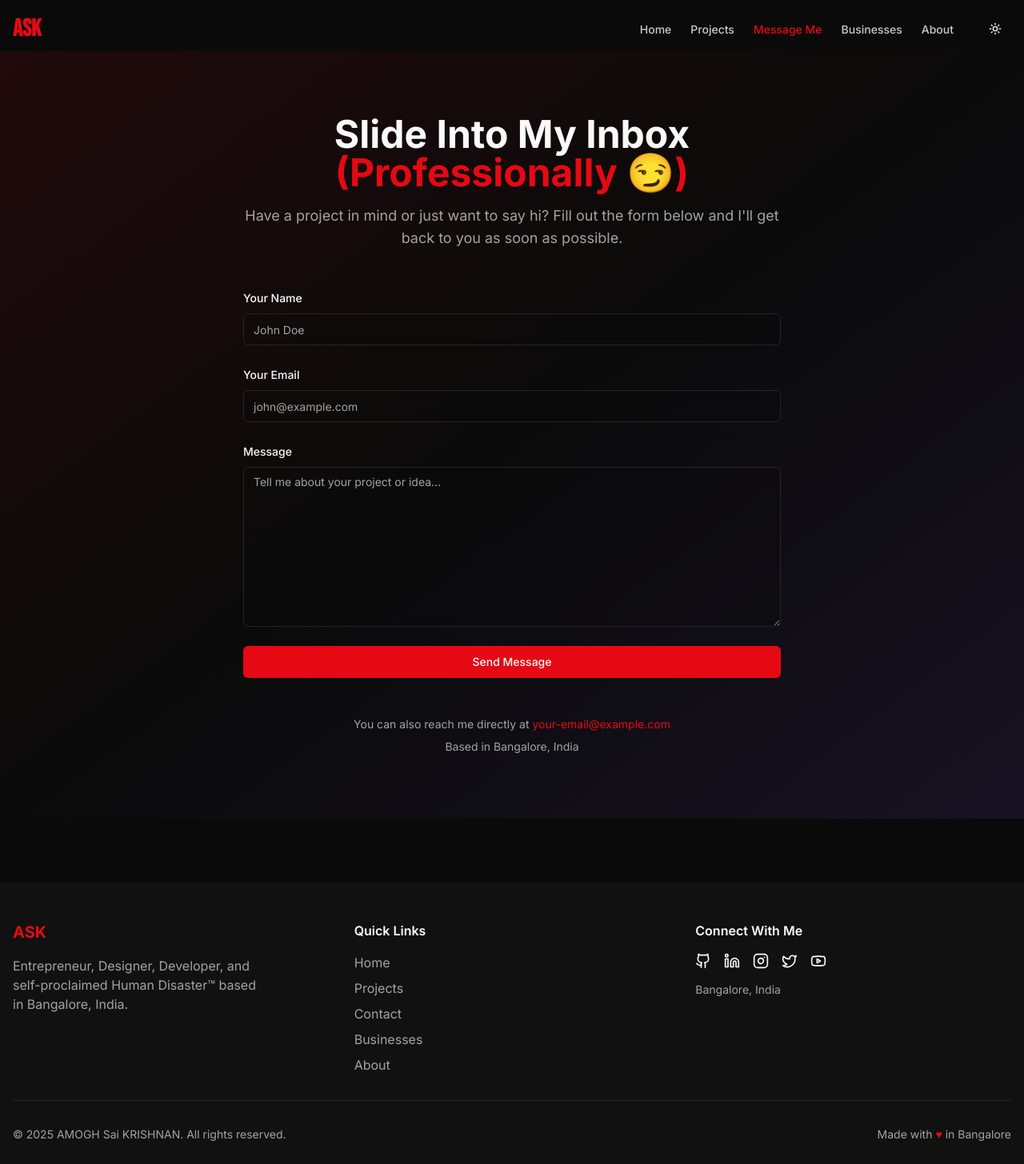
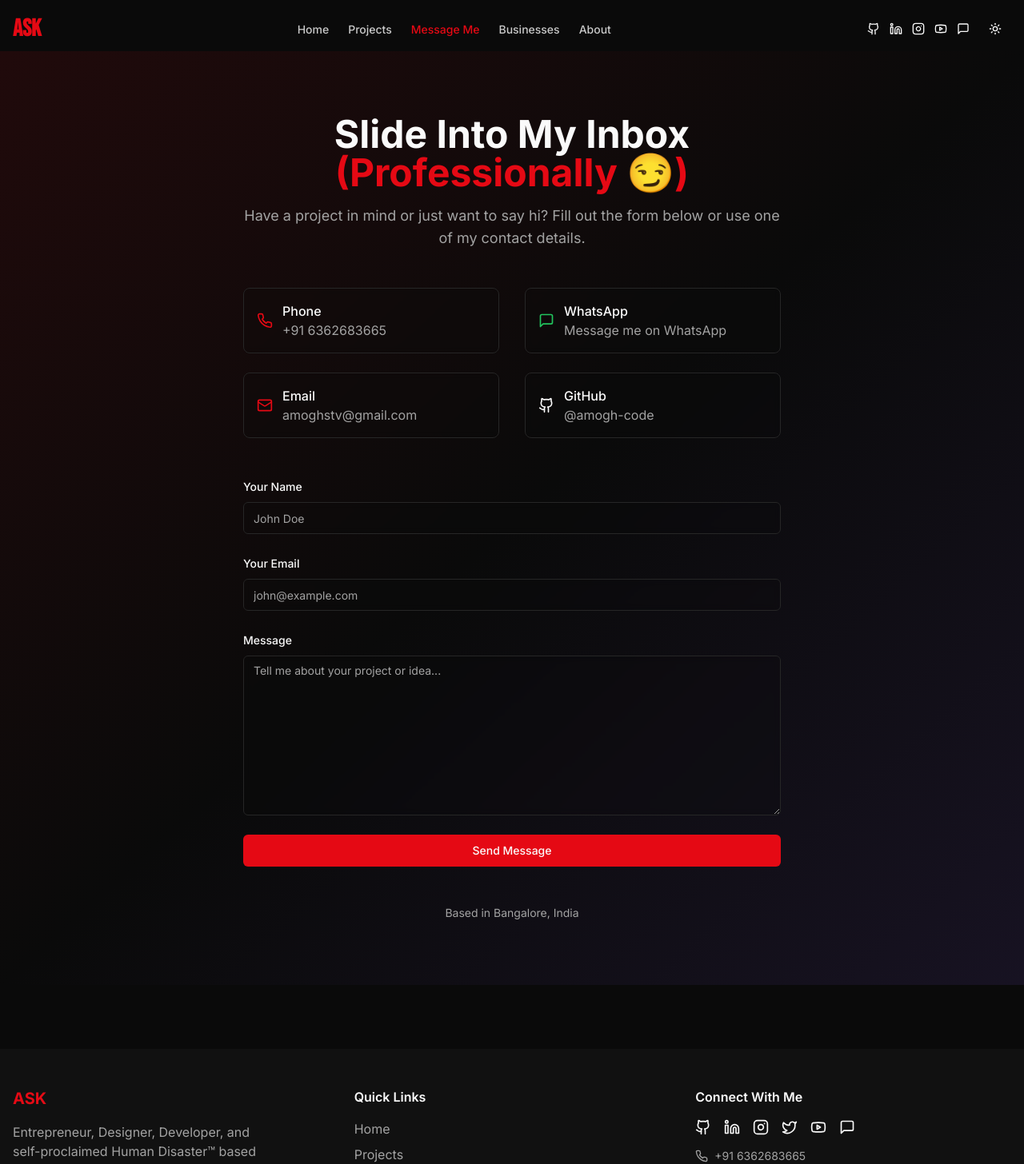
Before and after one commit to amogh-code/ask-in-the-void, a React (Vite) app: page /message in a window 1280 px wide. Shown: the top 1456 px of the page at 80% size. Built offline with nearby package versions, Linux system fonts and the light colour scheme.

Commit message:
Refactor: Update contact and social links
Update contact information, social media links, and project sources.
Move social media icons to the top right.

```diff
--- a/src/components/Footer.tsx
+++ b/src/components/Footer.tsx
@@ -1,7 +1,7 @@
 
 import React from 'react';
 import { Link } from 'react-router-dom';
-import { Github, Linkedin, Instagram, Twitter, Youtube } from 'lucide-react';
+import { Github, Linkedin, Instagram, Twitter, Youtube, Phone, Mail, MessageSquare } from 'lucide-react';
 
 const Footer: React.FC = () => {
   return (
@@ -50,7 +50,7 @@ const Footer: React.FC = () => {
             <h4 className="font-semibold">Connect With Me</h4>
             <div className="flex space-x-4">
               <a
-                href="https://github.com"
+                href="https://github.com/amogh-code"
                 target="_blank"
                 rel="noopener noreferrer"
                 className="hover:text-netflix transition-colors hover-float"
@@ -59,7 +59,7 @@ const Footer: React.FC = () => {
                 <Github className="h-5 w-5" />
               </a>
               <a
-                href="https://linkedin.com"
+                href="https://www.linkedin.com/in/amogh-sai-krishnan-1506a8212"
                 target="_blank"
                 rel="noopener noreferrer"
                 className="hover:text-netflix transition-colors hover-float"
@@ -68,7 +68,7 @@ const Footer: React.FC = () => {
                 <Linkedin className="h-5 w-5" />
               </a>
               <a
-                href="https://instagram.com"
+                href="https://www.instagram.com/amogh.kris/"
                 target="_blank"
                 rel="noopener noreferrer"
                 className="hover:text-netflix transition-colors hover-float"
@@ -86,7 +86,7 @@ const Footer: React.FC = () => {
                 <Twitter className="h-5 w-5" />
               </a>
               <a
-                href="https://youtube.com"
+                href="https://www.youtube.com/channel/UCtoXVCLToZyREW3V2HICgTw"
                 target="_blank"
                 rel="noopener noreferrer"
                 className="hover:text-netflix transition-colors hover-float"
@@ -94,10 +94,27 @@ const Footer: React.FC = () => {
               >
                 <Youtube className="h-5 w-5" />
               </a>
+              <a
+                href="https://wa.link/hhleux"
+                target="_blank"
+                rel="noopener noreferrer"
+                className="hover:text-green-500 transition-colors hover-float"
+                aria-label="WhatsApp"
+              >
+                <MessageSquare className="h-5 w-5" />
+              </a>
             </div>
-            <p className="text-sm text-muted-foreground">
-              Bangalore, India
-            </p>
+            <div className="text-sm text-muted-foreground space-y-1">
+              <p className="flex items-center gap-2">
+                <Phone className="h-4 w-4" /> +91 6362683665
+              </p>
+              <p className="flex items-center gap-2">
+                <Mail className="h-4 w-4" /> amoghstv@gmail.com
+              </p>
+              <p>
+                Bangalore, India
+              </p>
+            </div>
           </div>
         </div>
 
--- a/src/components/NavBar.tsx
+++ b/src/components/NavBar.tsx
@@ -1,7 +1,7 @@
 
 import React, { useState, useEffect } from 'react';
 import { Link, useLocation } from 'react-router-dom';
-import { Menu, X, Moon, Sun } from 'lucide-react';
+import { Menu, X, Moon, Sun, Github, Linkedin, Instagram, Youtube, MessageSquare } from 'lucide-react';
 import { Button } from '@/components/ui/button';
 
 interface NavBarProps {
@@ -58,7 +58,7 @@ const NavBar: React.FC<NavBarProps> = ({ toggleTheme, isDarkMode }) => {
           </Link>
 
           {/* Desktop Navigation */}
-          <div className="hidden md:flex items-center space-x-8">
+          <div className="hidden md:flex items-center space-x-6">
             <ul className="flex space-x-6">
               {navItems.map((item) => (
                 <li key={item.name}>
@@ -73,14 +73,58 @@ const NavBar: React.FC<NavBarProps> = ({ toggleTheme, isDarkMode }) => {
                 </li>
               ))}
             </ul>
+          </div>
+
+          {/* Social Icons - Desktop */}
+          <div className="hidden md:flex items-center space-x-3">
+            <a
+              href="https://github.com/amogh-code"
+              target="_blank"
+              rel="noopener noreferrer"
+              className="hover:text-netflix transition-colors"
+            >
+              <Github className="h-4 w-4" />
+            </a>
+            <a
+              href="https://www.linkedin.com/in/amogh-sai-krishnan-1506a8212"
+              target="_blank"
+              rel="noopener noreferrer"
+              className="hover:text-netflix transition-colors"
+            >
+              <Linkedin className="h-4 w-4" />
+            </a>
+            <a
+              href="https://www.instagram.com/amogh.kris/"
+              target="_blank"
+              rel="noopener noreferrer"
+              className="hover:text-netflix transition-colors"
+            >
+              <Instagram className="h-4 w-4" />
+            </a>
+            <a
+              href="https://www.youtube.com/channel/UCtoXVCLToZyREW3V2HICgTw"
+              target="_blank"
+              rel="noopener noreferrer"
+              className="hover:text-netflix transition-colors"
+            >
+              <Youtube className="h-4 w-4" />
+            </a>
+            <a
+              href="https://wa.link/hhleux"
+              target="_blank"
+              rel="noopener noreferrer"
+              className="hover:text-green-500 transition-colors"
+            >
+              <MessageSquare className="h-4 w-4" />
+            </a>
 
             <Button
               variant="ghost"
               size="icon"
               onClick={toggleTheme}
-              className="rounded-full hover:bg-muted"
+              className="ml-2 rounded-full hover:bg-muted"
             >
-              {isDarkMode ? <Sun className="h-5 w-5" /> : <Moon className="h-5 w-5" />}
+              {isDarkMode ? <Sun className="h-4 w-4" /> : <Moon className="h-4 w-4" />}
             </Button>
           </div>
 
@@ -113,7 +157,7 @@ const NavBar: React.FC<NavBarProps> = ({ toggleTheme, isDarkMode }) => {
           isOpen ? 'translate-x-0' : 'translate-x-full'
         } md:hidden flex flex-col justify-center items-center`}
       >
-        <ul className="space-y-8 text-center">
+        <ul className="space-y-8 text-center mb-8">
           {navItems.map((item) => (
             <li key={item.name} className="transform transition-transform hover:scale-110">
               <Link
@@ -128,6 +172,55 @@ const NavBar: React.FC<NavBarProps> = ({ toggleTheme, isDarkMode }) => {
             </li>
           ))}
         </ul>
+
+        {/* Social Icons - Mobile */}
+        <div className="flex space-x-6 mt-8">
+          <a
+            href="https://github.com/amogh-code"
+            target="_blank"
+            rel="noopener noreferrer"
+            className="hover:text-netflix transition-colors"
+            onClick={() => setIsOpen(false)}
+          >
+            <Github className="h-5 w-5" />
+          </a>
+          <a
+            href="https://www.linkedin.com/in/amogh-sai-krishnan-1506a8212"
+            target="_blank"
+            rel="noopener noreferrer"
+            className="hover:text-netflix transition-colors"
+            onClick={() => setIsOpen(false)}
+          >
+            <Linkedin className="h-5 w-5" />
+          </a>
+          <a
+            href="https://www.instagram.com/amogh.kris/"
+            target="_blank"
+            rel="noopener noreferrer"
+            className="hover:text-netflix transition-colors"
+            onClick={() => setIsOpen(false)}
+          >
+            <Instagram className="h-5 w-5" />
+          </a>
+          <a
+            href="https://www.youtube.com/channel/UCtoXVCLToZyREW3V2HICgTw"
+            target="_blank"
+            rel="noopener noreferrer"
+            className="hover:text-netflix transition-colors"
+            onClick={() => setIsOpen(false)}
+          >
+            <Youtube className="h-5 w-5" />
+          </a>
+          <a
+            href="https://wa.link/hhleux"
+            target="_blank"
+            rel="noopener noreferrer"
+            className="hover:text-green-500 transition-colors"
+            onClick={() => setIsOpen(false)}
+          >
+            <MessageSquare className="h-5 w-5" />
+          </a>
+        </div>
       </div>
     </>
   );
--- a/src/components/SocialButtons.tsx
+++ b/src/components/SocialButtons.tsx
@@ -1,6 +1,6 @@
 
 import React from 'react';
-import { Youtube, Instagram, Twitter, Linkedin } from 'lucide-react';
+import { Youtube, Instagram, Twitter, Linkedin, Github, Phone, Mail, MessageSquare } from 'lucide-react';
 import { Button } from '@/components/ui/button';
 
 interface SocialButtonsProps {
@@ -16,7 +16,7 @@ const SocialButtons: React.FC<SocialButtonsProps> = ({ className = '' }) => {
         className="bg-transparent border border-netflix hover:bg-netflix hover:text-white transition-all duration-300 group"
         asChild
       >
-        <a href="https://youtube.com" target="_blank" rel="noopener noreferrer" aria-label="YouTube">
+        <a href="https://www.youtube.com/channel/UCtoXVCLToZyREW3V2HICgTw" target="_blank" rel="noopener noreferrer" aria-label="YouTube">
           <Youtube className="h-5 w-5 group-hover:animate-bounce" />
         </a>
       </Button>
@@ -27,7 +27,7 @@ const SocialButtons: React.FC<SocialButtonsProps> = ({ className = '' }) => {
         className="bg-transparent border border-purpleask hover:bg-purpleask hover:text-white transition-all duration-300 group"
         asChild
       >
-        <a href="https://instagram.com" target="_blank" rel="noopener noreferrer" aria-label="Instagram">
+        <a href="https://www.instagram.com/amogh.kris/" target="_blank" rel="noopener noreferrer" aria-label="Instagram">
           <Instagram className="h-5 w-5 group-hover:animate-bounce" />
         </a>
       </Button>
@@ -49,8 +49,30 @@ const SocialButtons: React.FC<SocialButtonsProps> = ({ className = '' }) => {
         className="bg-transparent border border-yellowask hover:bg-yellowask hover:text-black transition-all duration-300 group"
         asChild
       >
-        <a href="https://linkedin.com" target="_blank" rel="noopener noreferrer" aria-label="LinkedIn">
+        <a href="https://www.linkedin.com/in/amogh-sai-krishnan-1506a8212" target="_blank" rel="noopener noreferrer" aria-label="LinkedIn">
           <Linkedin className="h-5 w-5 group-hover:animate-bounce" />
+        </a>
+      </Button>
+
+      <Button
+        variant="outline"
+        size="icon"
+        className="bg-transparent border border-green-500 hover:bg-green-500 hover:text-white transition-all duration-300 group"
+        asChild
+      >
+        <a href="https://wa.link/hhleux" target="_blank" rel="noopener noreferrer" aria-label="WhatsApp">
+          <MessageSquare className="h-5 w-5 group-hover:animate-bounce" />
+        </a>
+      </Button>
+
+      <Button
+        variant="outline"
+        size="icon"
+        className="bg-transparent border border-gray-500 hover:bg-gray-700 hover:text-white transition-all duration-300 group"
+        asChild
+      >
+        <a href="https://github.com/amogh-code" target="_blank" rel="noopener noreferrer" aria-label="GitHub">
+          <Github className="h-5 w-5 group-hover:animate-bounce" />
         </a>
       </Button>
     </div>
--- a/src/pages/Message.tsx
+++ b/src/pages/Message.tsx
@@ -1,11 +1,12 @@
 
-import React, { useState, useRef } from 'react';
+import React, { useState, useRef, useEffect } from 'react';
 import { Button } from '@/components/ui/button';
 import { Input } from '@/components/ui/input';
 import { Textarea } from '@/components/ui/textarea';
 import { Label } from '@/components/ui/label';
 import ThankYouAnimation from '@/components/ThankYouAnimation';
 import { setupIntersectionObserver } from '@/lib/utils';
+import { Phone, Mail, MessageSquare, Github } from 'lucide-react';
 
 const Message: React.FC = () => {
   const [name, setName] = useState('');
@@ -14,7 +15,7 @@ const Message: React.FC = () => {
   const [showThankYou, setShowThankYou] = useState(false);
   const formRef = useRef<HTMLFormElement>(null);
 
-  React.useEffect(() => {
+  useEffect(() => {
     setupIntersectionObserver();
   }, []);
 
@@ -31,7 +32,7 @@ Message:
 ${message}
     `;
 
-    const mailtoUrl = `mailto:your-email@example.com?subject=${encodeURIComponent(subject)}&body=${encodeURIComponent(body)}`;
+    const mailtoUrl = `mailto:amoghstv@gmail.com?subject=${encodeURIComponent(subject)}&body=${encodeURIComponent(body)}`;
 
     // Open email client
     window.open(mailtoUrl);
@@ -59,8 +60,46 @@ ${message}
             </h1>
             <p className="text-lg text-center mb-12 text-muted-foreground animate-on-scroll">
               Have a project in mind or just want to say hi? Fill out the form below
-              and I'll get back to you as soon as possible.
+              or use one of my contact details.
             </p>
+
+            <div className="grid grid-cols-1 md:grid-cols-2 gap-8 mb-12">
+              <div className="space-y-6 animate-on-scroll">
+                <div className="flex items-center gap-3 p-4 rounded-lg bg-card/20 backdrop-blur-sm border border-border hover:border-netflix transition-colors">
+                  <Phone className="h-5 w-5 text-netflix" />
+                  <div>
+                    <p className="font-medium">Phone</p>
+                    <a href="tel:+916362683665" className="text-muted-foreground hover:text-netflix">+91 6362683665</a>
+                  </div>
+                </div>
+
+                <div className="flex items-center gap-3 p-4 rounded-lg bg-card/20 backdrop-blur-sm border border-border hover:border-netflix transition-colors">
+                  <Mail className="h-5 w-5 text-netflix" />
+                  <div>
+                    <p className="font-medium">Email</p>
+                    <a href="mailto:amoghstv@gmail.com" className="text-muted-foreground hover:text-netflix">amoghstv@gmail.com</a>
+                  </div>
+                </div>
+              </div>
+
+              <div className="space-y-6 animate-on-scroll">
+                <div className="flex items-center gap-3 p-4 rounded-lg bg-card/20 backdrop-blur-sm border border-border hover:border-green-500 transition-colors">
+                  <MessageSquare className="h-5 w-5 text-green-500" />
+                  <div>
+                    <p className="font-medium">WhatsApp</p>
+                    <a href="https://wa.link/hhleux" target="_blank" rel="noopener noreferrer" className="text-muted-foreground hover:text-green-500">Message me on WhatsApp</a>
+                  </div>
+                </div>
+
+                <div className="flex items-center gap-3 p-4 rounded-lg bg-card/20 backdrop-blur-sm border border-border hover:border-gray-400 transition-colors">
+                  <Github className="h-5 w-5" />
+                  <div>
+                    <p className="font-medium">GitHub</p>
+                    <a href="https://github.com/amogh-code" target="_blank" rel="noopener noreferrer" className="text-muted-foreground hover:text-foreground">@amogh-code</a>
+                  </div>
+                </div>
+              </div>
+            </div>
 
             <form
               ref={formRef}
@@ -115,9 +154,6 @@ ${message}
 
             <div className="mt-12 text-center text-muted-foreground text-sm animate-on-scroll">
               <p>
-                You can also reach me directly at <a href="mailto:your-email@example.com" className="text-netflix hover:underline">your-email@example.com</a>
-              </p>
-              <p className="mt-2">
                 Based in Bangalore, India
               </p>
             </div>
```
Also changed, not shown: src/index.css (+10 -4 lines), src/pages/Projects.tsx (+61 -90 lines).
